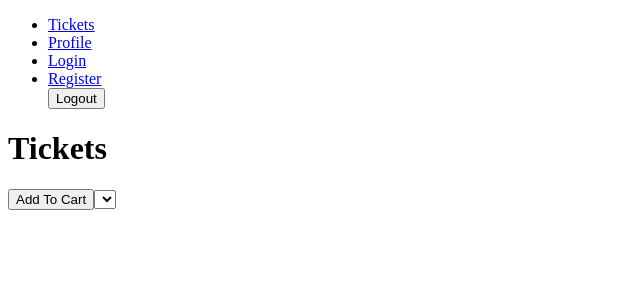
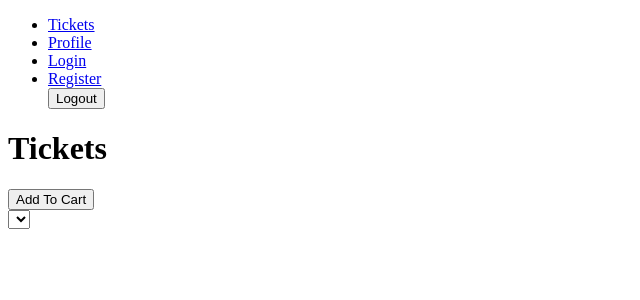
Before and after one commit to Talani-B/Capstone, a React (Vite) app in the folder Capstone/: page /tickets in a window 1280 px wide. Shown: the top 300 px of the page, without its empty margins (0-640 px from the left). Built offline with nearby package versions, Linux system fonts and the light colour scheme.

Commit message:
initial files

```diff
--- a/Capstone/src/pages/Tickets.jsx
+++ b/Capstone/src/pages/Tickets.jsx
@@ -5,19 +5,22 @@ export default  function Tickets() {
     const [tickets, setTickets]= useState([]);
     const [name, setName]= useState('')
     const [text, setText]=useState('')
-    const [imageurl, setImageUrl]=useState('')
+    const [count, setCount]=useState(1)
 
 
     return (
 
-       <div>
+       <>
         <h1>Tickets</h1>
      <form>
 
      </form>
      <button>Add To Cart</button>
+     <div className="quantity">
+
+     </div>
      <select>Quantity</select>
-        </div>
+        </>
 
     )
 }
```
